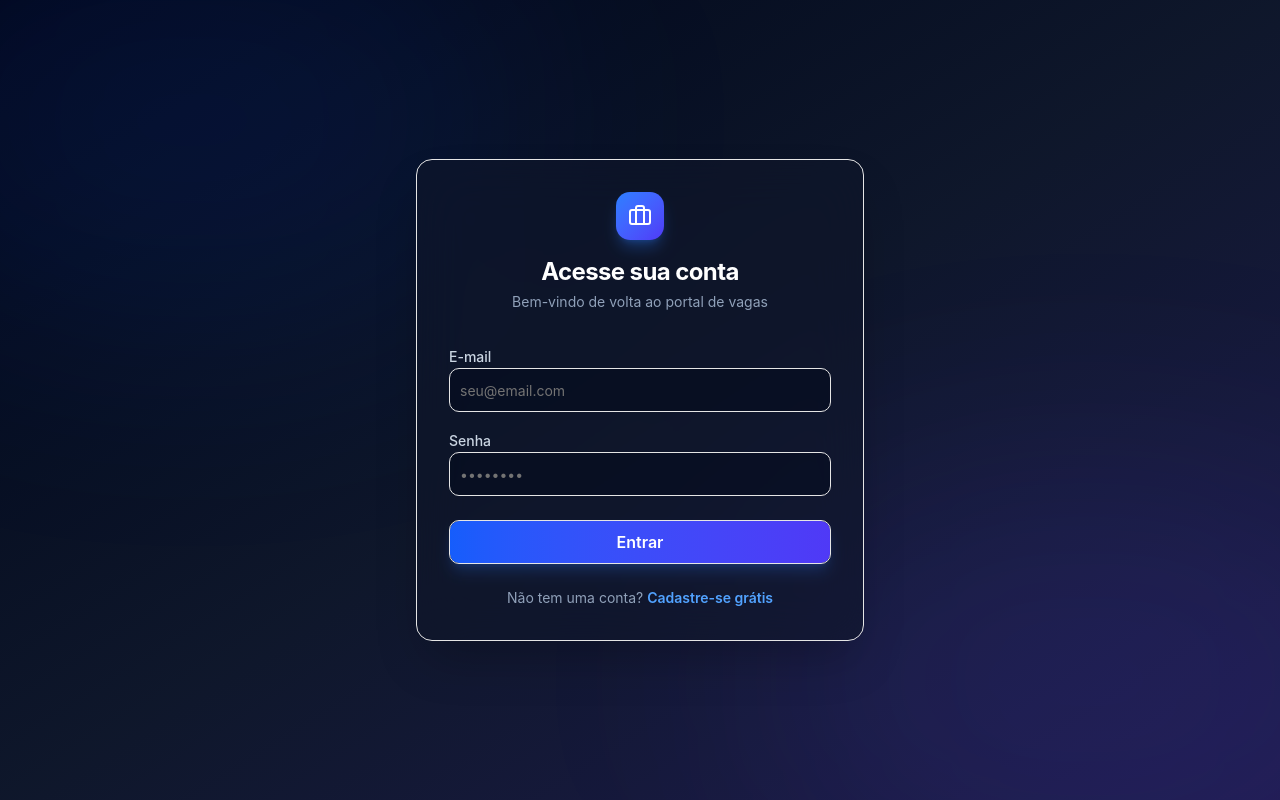
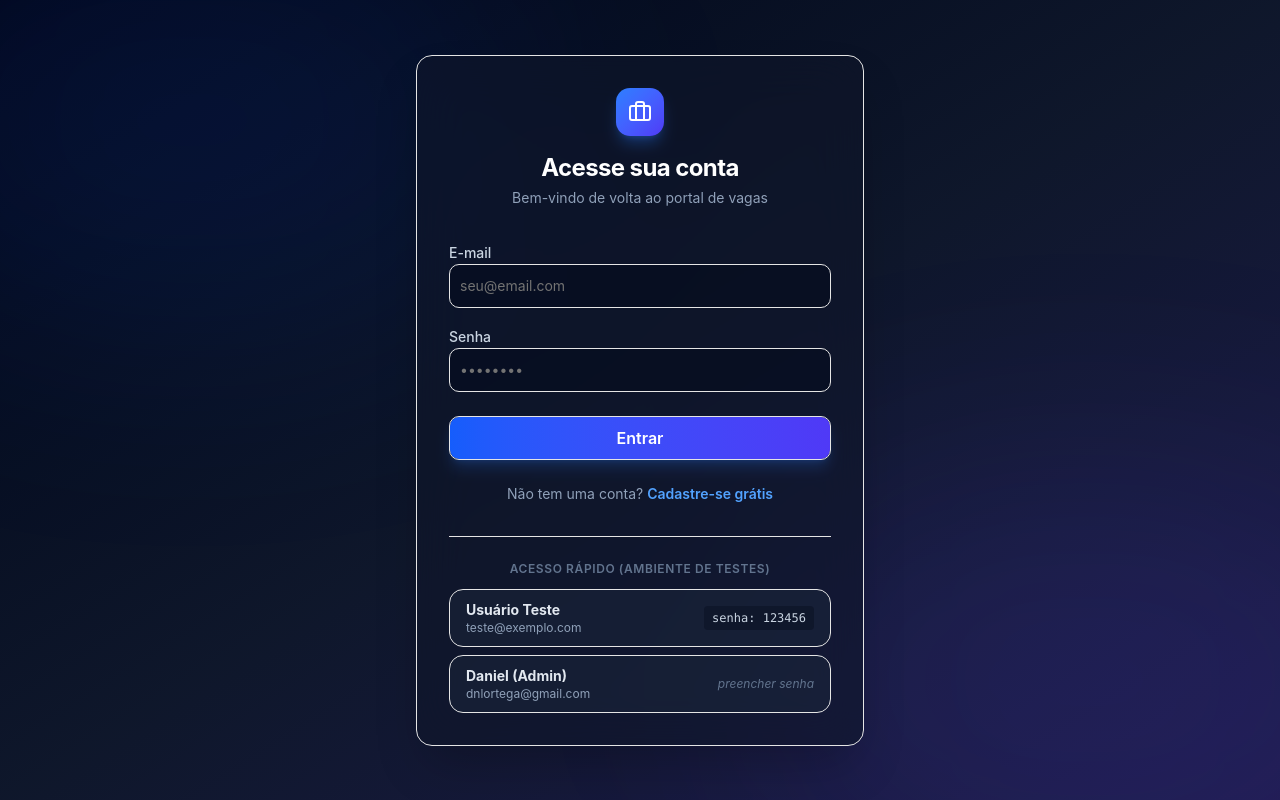
Before and after one commit to dnlortega/vagas-linkedin, a Next.js app: page /login in a window 1280 px wide. Built offline with nearby package versions, Linux system fonts and the light colour scheme.

Commit message:
feat: adicionar acesso rápido para contas de teste na tela de login

```diff
--- a/app/(auth)/login/page.js
+++ b/app/(auth)/login/page.js
@@ -87,6 +87,37 @@ export default function LoginPage() {
             Cadastre-se grátis
           </Link>
         </div>
+
+        {/* ── Contas de Teste Rápido ── */}
+        <div className="mt-8 pt-6 border-t border-slate-800">
+          <p className="text-xs font-semibold text-slate-500 uppercase tracking-wider text-center mb-3">
+            Acesso Rápido (Ambiente de Testes)
+          </p>
+          <div className="flex flex-col gap-2">
+            <button
+              type="button"
+              onClick={() => { setEmail("teste@exemplo.com"); setSenha("123456"); }}
+              className="flex items-center justify-between px-4 py-2.5 bg-slate-800/50 hover:bg-slate-800 border border-slate-700/50 hover:border-slate-600 rounded-xl transition-all group"
+            >
+              <div className="flex flex-col items-start">
+                <span className="text-sm font-bold text-slate-200 group-hover:text-white transition-colors">Usuário Teste</span>
+                <span className="text-xs text-slate-400">teste@exemplo.com</span>
+              </div>
+              <span className="text-xs font-mono bg-slate-900 px-2 py-1 rounded text-slate-300">senha: 123456</span>
+            </button>
+            <button
+              type="button"
+              onClick={() => { setEmail("dnlortega@gmail.com"); setSenha("sua_senha_aqui"); }}
+              className="flex items-center justify-between px-4 py-2.5 bg-slate-800/50 hover:bg-slate-800 border border-slate-700/50 hover:border-slate-600 rounded-xl transition-all group"
+            >
+              <div className="flex flex-col items-start">
+                <span className="text-sm font-bold text-slate-200 group-hover:text-white transition-colors">Daniel (Admin)</span>
+                <span className="text-xs text-slate-400">dnlortega@gmail.com</span>
+              </div>
+              <span className="text-xs text-slate-500 italic">preencher senha</span>
+            </button>
+          </div>
+        </div>
       </div>
     </div>
   );
```
